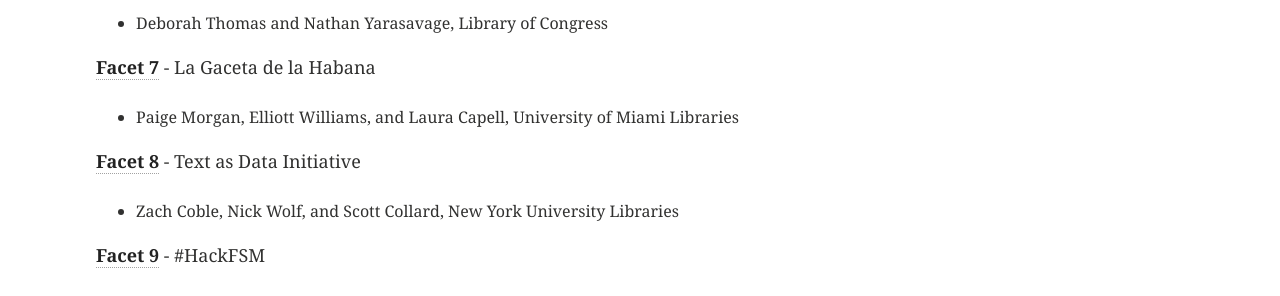
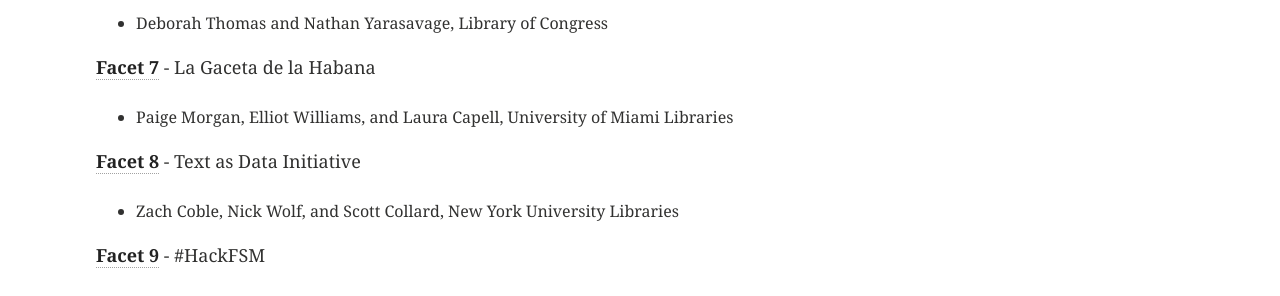
Before and after one commit to collectionsasdata/collectionsasdata.github.io, a Jekyll site: the page built from _posts/2017-8-9-facets.markdown, in a window 1280 px wide and 900 px high, scrolled down 1246 px. Shown: the part 154-450 px from the top of the window. Built offline with Jekyll 4.4.1, drawn with Linux system fonts in a browser that asks for light colours.

Commit message:
Update 2017-8-9-facets.markdown

```diff
--- a/_posts/2017-8-9-facets.markdown
+++ b/_posts/2017-8-9-facets.markdown
@@ -31,7 +31,7 @@
 * Deborah Thomas and Nathan Yarasavage, Library of Congress
 
 [**Facet 7**](https://collectionsasdata.github.io/facet7/) - La Gaceta de la Habana
-* Paige Morgan, Elliott Williams, and Laura Capell, University of Miami Libraries
+* Paige Morgan, Elliot Williams, and Laura Capell, University of Miami Libraries
 
 [**Facet 8**](https://collectionsasdata.github.io/facet8/) - Text as Data Initiative
 * Zach Coble, Nick Wolf, and Scott Collard, New York University Libraries
```
